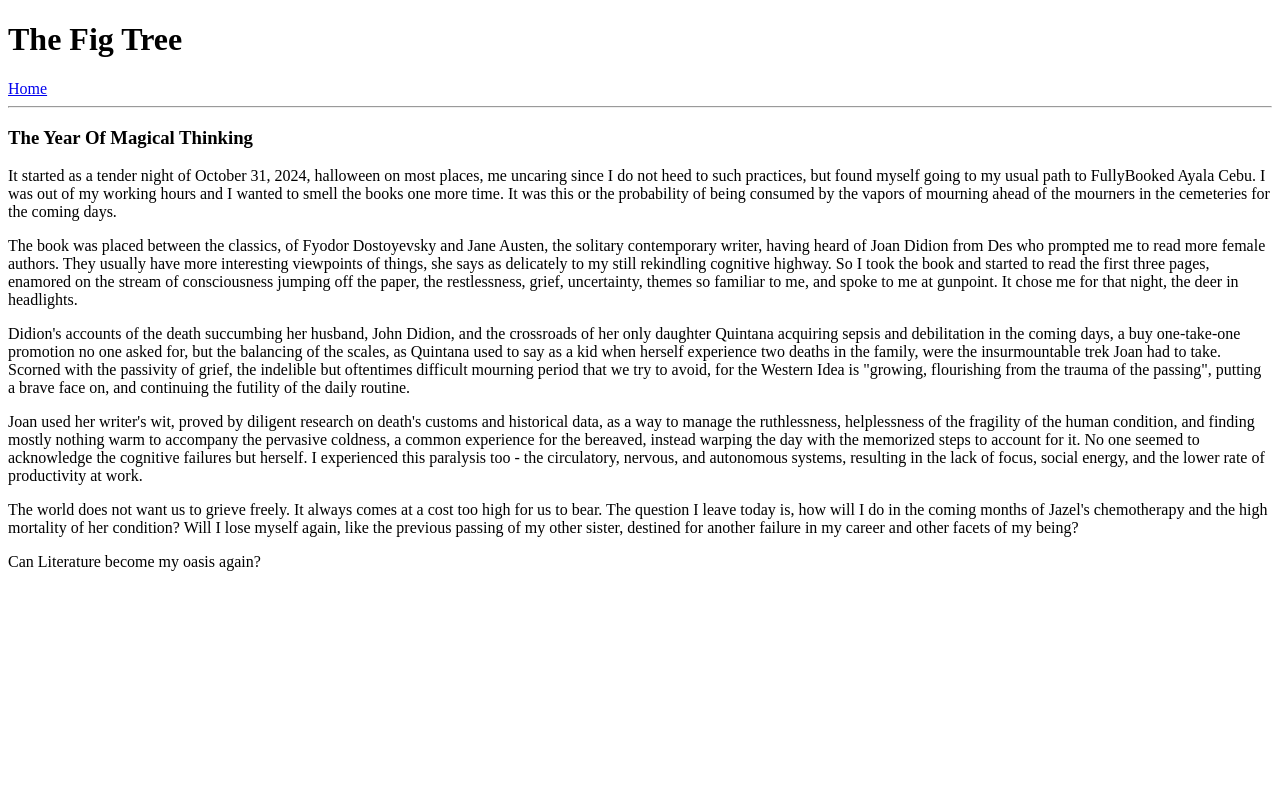
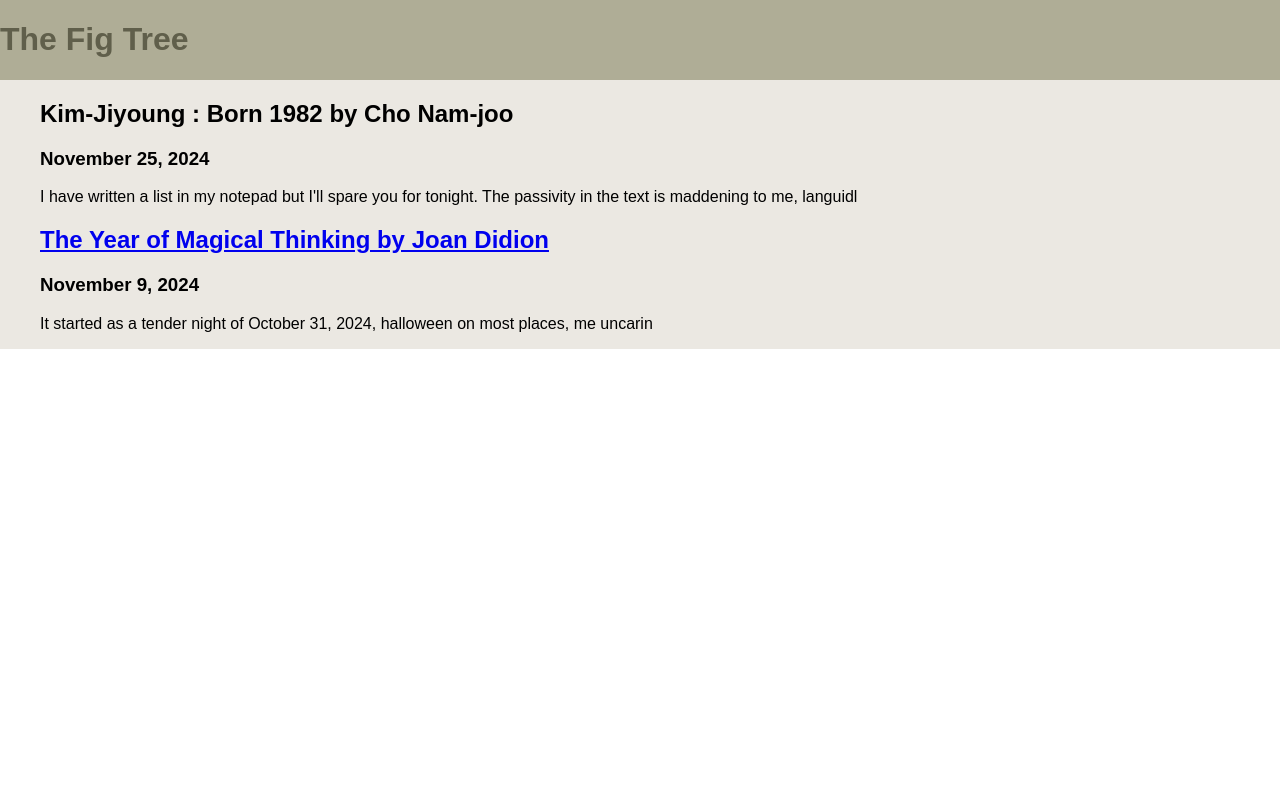
Before and after one commit to jpauljayme/the-fig-tree, a Flask app: page / in a window 1280 px wide. Run offline with Flask 3, Linux system fonts and the light colour scheme.

Commit message:
WIP :  Rebranding to the fig tree

```diff
--- /dev/null
+++ b/app/build/static/index.css
@@ -0,0 +1,3 @@
+.posts__article > h2 {
+    text-align: center;
+}
--- /dev/null
+++ b/app/posts/kim-jiyoung-born-1982.md
@@ -0,0 +1,8 @@
+## Kim-Jiyoung : Born 1982 by Cho Nam-joo
+
+### November 25, 2024
+
+I have written a list in my notepad but I'll spare you for tonight. The passivity in the text is maddening to me, languidly focusing on the drone of the narrator's voice akin to reading out loud a grocery list, and for twice helped me fall into a deep slumber. How mechanical can one person operate in their lives? I don't think this is reflective in actuality, for at times it comes across as a case study more than  narration, by creating an empty vessel of a protagonist being pulled by the strings, ultimately lacking in the emotional depth that I was anticipating if this was indeed a psychological ascent of a South Korean girl, woman, and a housewife tied in one.
+
+
+Maybe it is Capitalism affecting the societal culture into absurdity despite the modernity, abolishing outdated marriage laws, occupying new equality offices, forcibly opening up the pipeline to women into choosing to toil endlessly in the fast-paced money-making machinery, don't you think?
--- a/app/posts/the-year-of-magical-thinking.md
+++ b/app/posts/the-year-of-magical-thinking.md
@@ -1,3 +1,7 @@
+## [The Year of Magical Thinking by Joan Didion](http://easeqw.com)
+
+### November 9, 2024
+
 It started as a tender night of October 31, 2024, halloween on most places, me uncaring since I do not heed to such practices, but found myself going to my usual path to FullyBooked Ayala Cebu. I was out of my working hours and I wanted to smell the books one more time. It was this or the probability of being consumed by the vapors of mourning ahead of the mourners in the cemeteries for the coming days.
 
 The book was placed between the classics, of Fyodor Dostoyevsky and Jane Austen, the solitary contemporary writer, having heard of Joan Didion from Des who prompted me to read more female authors. They usually have more interesting viewpoints of things, she says as delicately to my still rekindling cognitive highway. So I took the book and started to read the first three pages, enamored on the stream of consciousness jumping off the paper, the restlessness, grief, uncertainty, themes so familiar to me, and spoke to me at gunpoint. It chose me for that night, the deer in headlights.
--- a/app/routes.py
+++ b/app/routes.py
@@ -12,19 +12,27 @@ def load_posts():
 			with open(f'app/posts/{filename}', 'r') as f:
 				content = f.read()
 				html_content = markdown.markdown(content)
+				id = filename.split('.')[0]
 				post = {
-					'title': filename[:-3].replace('-', ' ').title(),
+					'id': id,
 					'content': html_content
 				}
 				posts.append(post)
 
 	return posts
 
+posts = load_posts()
+
 @app.route('/')
 @app.route('/index.html')
 def index():
-	posts = load_posts()
-
 	return render_template('index.html',
 						posts=posts
 					)
+
+@app.route('/post')
+def showPost(id):
+	for post in posts:
+		if post.id == id:
+			return render_template('post.html',
+						  post=post)
--- /dev/null
+++ b/app/static/index.css
@@ -0,0 +1,34 @@
+*{
+    box-sizing: border-box;
+}
+
+html{
+    font-family: sans-serif;
+}
+
+body{
+    min-height: 100vh;
+    padding: 0;
+    margin: 0;
+}
+
+ul, a{
+    list-style-type: none;
+}
+
+.wrapper{
+    display: grid;
+    background-color: #EBE8E2;
+}
+
+.header{
+    background-color: #AFAD96;
+}
+
+.header--title{
+    color: #605F4B;
+}
+/* Laptop */
+@media (min-width: 760px) {
+
+}
--- a/app/templates/base.html
+++ b/app/templates/base.html
@@ -1,22 +1,21 @@
 <!DOCTYPE html>
-<html>
+<html lang="en">
     <head>
-		{% if title %}
-            <title>{{ title}} - Microblog</title>
-        {% else %}
-            <title>Welcome to Microblog</title>
-        {% endif %}
-
+        <meta name="viewport" content="width=device-width, initial-scale=1.0" />
+        <meta charset="UTF-8" />
+        <title>The Fig Tree</title>
+        <link rel="stylesheet" href="{{ url_for('static', filename='index.css') }}">
 	<head>
     <body>
-        <header>
-            <h1>The Fig Tree</h1>
-            <nav>
-                <a href="/index">Home</a>
-            </nav>
-        </header>
-        <hr>
-        {% block content %}{% endblock %}
+        <div class="wrapper">
+            <header class="header">
+                <h1 class="header--title">The Fig Tree</h1>
+                <!-- <nav>
+                    <a href="/index.html">Home</a>
+                </nav> -->
+            </header>
 
+            {% block content %}{% endblock %}
+        </div>
     </body>
 </html>
--- a/app/templates/index.html
+++ b/app/templates/index.html
@@ -1,10 +1,15 @@
 {% extends "base.html" %}
 
 {% block content %}
-    {% for post in posts %}
-    <div>
-        <h3>{{ post.title }}</h3>
-        <p>{{ post.content | safe }}</p>
-    </div>
-    {% endfor %}
+    <main class="posts">
+        <ul>
+            {% for post in posts %}
+                <li>
+                    <article class="posts__article">
+                    {{ post.content[0:200]  | safe }}
+                    </article>
+            </li>
+            {% endfor %}
+        </ul>
+    </main>
 {% endblock %}
--- a/microblog.py
+++ b/main.py
@@ -10,5 +10,5 @@ def url_generator():
 
 if __name__ == '__main__':
     # dev
-    # app.run(debug=True)
+    app.run(debug=True)
     freezer.freeze()
```
Also changed, not shown: app/build/index.html (+15 -11 lines), 1 other file.
